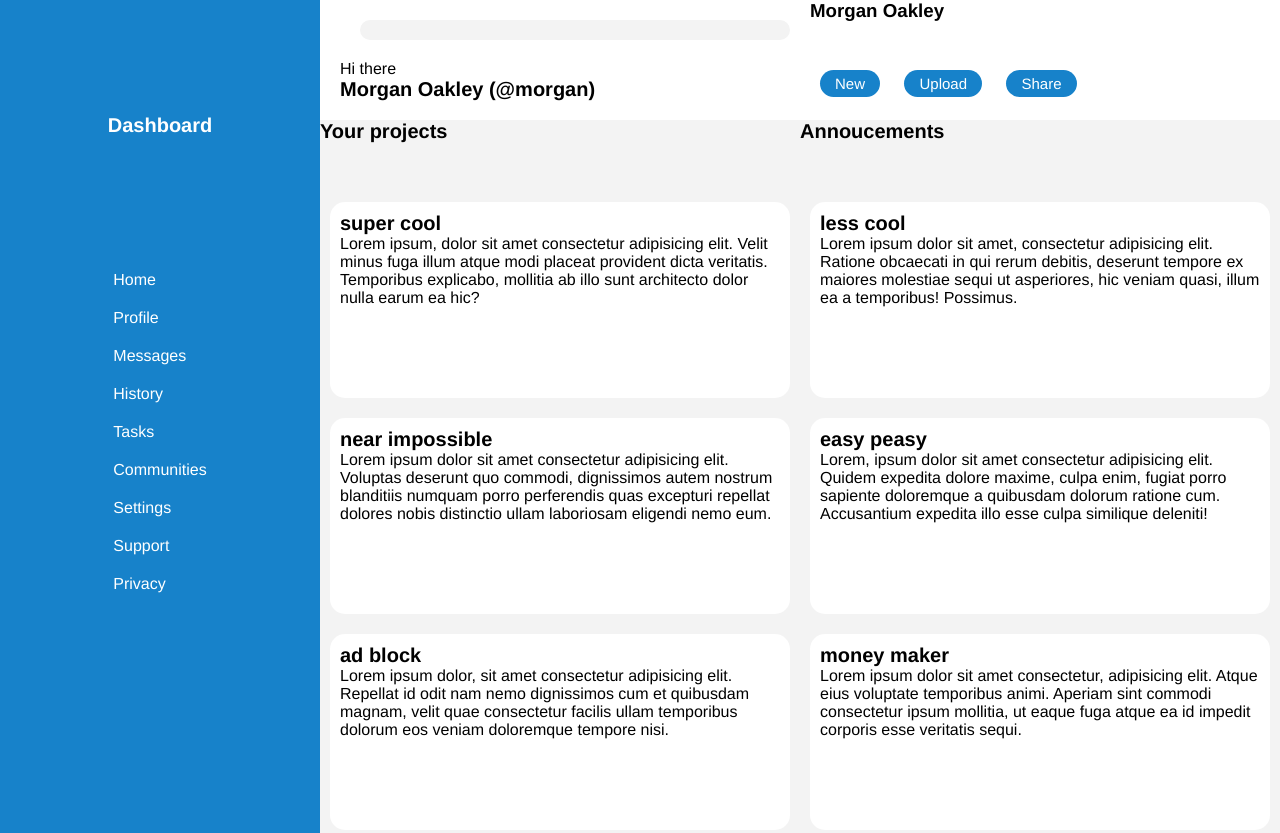
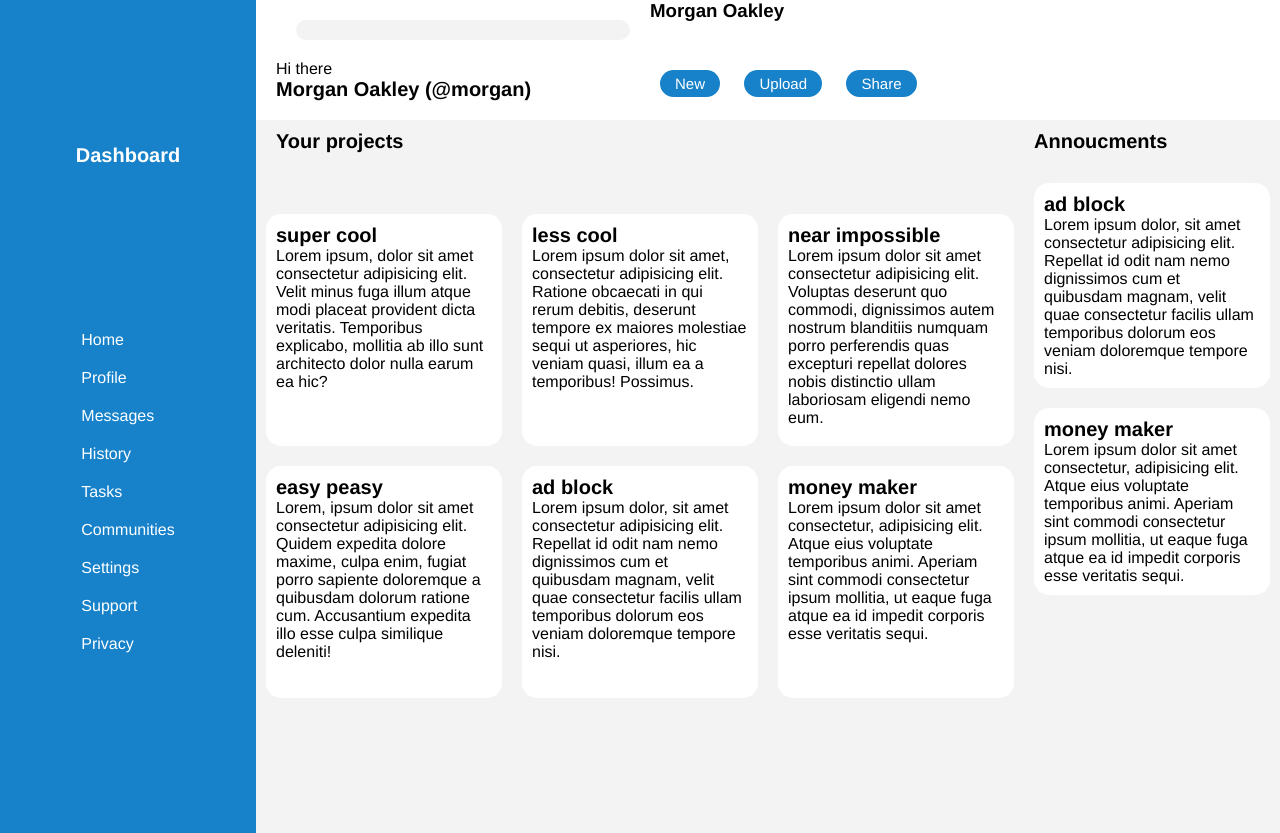
Before and after one commit to smiton1/Admin-dashboard, a plain HTML site: page index.html in a window 1280 px wide. Shown: the top 833 px of the page. Drawn offline with Linux system fonts and the light colour scheme.

Commit message:
added announcement pannel

```diff
--- a/index.html
+++ b/index.html
@@ -40,7 +40,8 @@
 
         <div class="main">
                 <h1 >Your projects</h1>
-                <h1>Annoucements</h1>
+                <div></div>
+                <div></div>
 
             <div class="card">
                 <h1>super cool</h1>
@@ -66,6 +67,18 @@
                 <h1>money maker</h1>
                 <p>Lorem ipsum dolor sit amet consectetur, adipisicing elit. Atque eius voluptate temporibus animi. Aperiam sint commodi consectetur ipsum mollitia, ut eaque fuga atque ea id impedit corporis esse veritatis sequi.</p>
             </div>
+
+            </div>
+            <div class="announcements">
+                <h1>Annoucments</h1>
+                <div class="card">
+                    <h1>ad block</h1>
+                    <p>Lorem ipsum dolor, sit amet consectetur adipisicing elit. Repellat id odit nam nemo dignissimos cum et quibusdam magnam, velit quae consectetur facilis ullam temporibus dolorum eos veniam doloremque tempore nisi.</p>
+                </div>
+                <div class="card">
+                    <h1>money maker</h1>
+                    <p>Lorem ipsum dolor sit amet consectetur, adipisicing elit. Atque eius voluptate temporibus animi. Aperiam sint commodi consectetur ipsum mollitia, ut eaque fuga atque ea id impedit corporis esse veritatis sequi.</p>
+                </div>
             </div>
         </div>
 </body>
--- a/style.css
+++ b/style.css
@@ -8,8 +8,8 @@ h1{
 }
 .container{
     display: grid;
-    grid-template-columns: 1fr 3fr;
-    grid-template-rows: 1fr 3fr 3fr ;
+    grid-template-columns: 1fr 3fr 1fr;
+    grid-template-rows: 1fr 7fr ;
 }
 .sidebar{
     display: grid;
@@ -56,11 +56,15 @@ li, a{
 }
 .main{
     display: grid;
-    grid-template-columns: 2fr 2fr ;
+    grid-template-columns: 2fr 2fr 2fr ;
     grid-template-rows: 1fr 3fr 3fr 3fr;
     background-color: rgb(243, 243, 243);
     grid-column: 2/ 3;
     grid-row: 2/4;
+}
+.main>h1{
+    padding-left:20px;
+    padding-top: 10px;
 }
 input{
     height: 20px;
@@ -84,3 +88,14 @@ input{
     justify-content: space-evenly;
     margin-top: 50px;
 }
+.announcements{
+    grid-column:3/4;
+    grid-row: 2/4;
+    background-color:rgb(243, 243, 243)
+}
+.announcements>h1{
+    padding: 10px;
+}
+.announcements>.card{
+    margin-top: 20px;
+}
```
